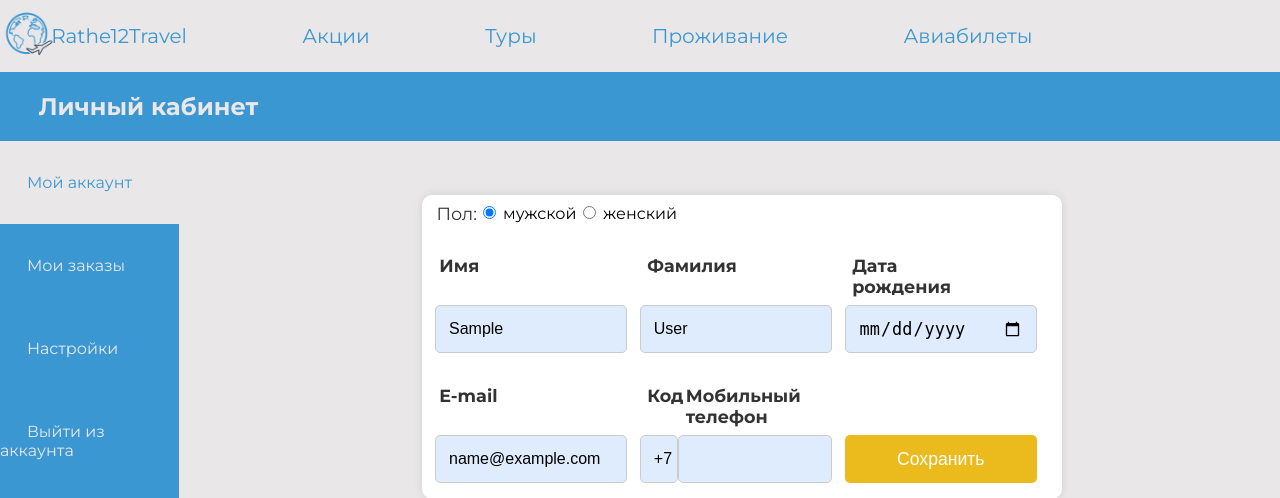
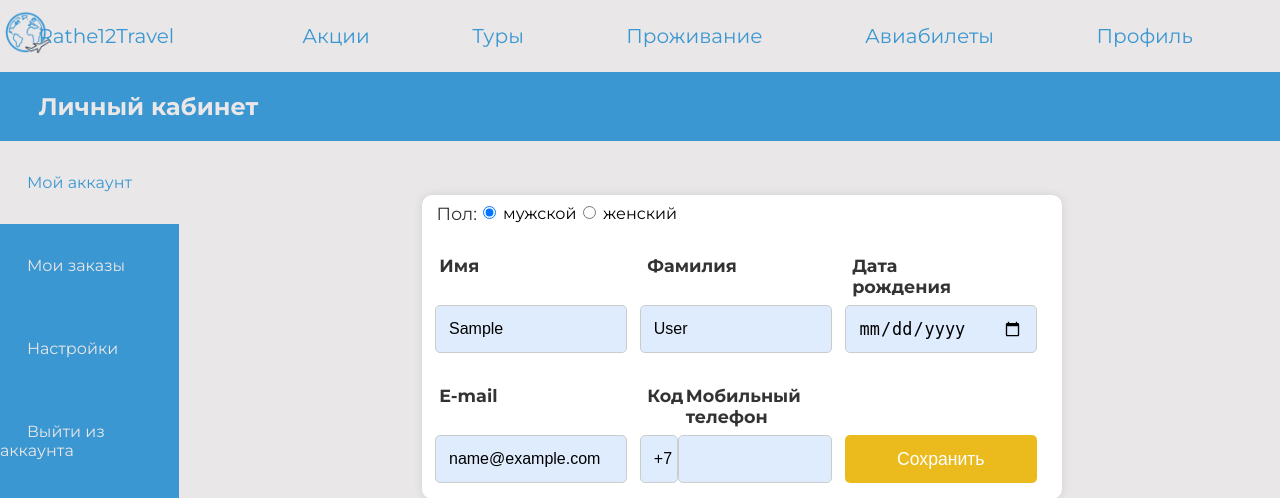
Before and after one commit to rathe12/tourism_website, a Flask app: a page that uses app/templates/base.html in a window 1280 px wide. Shown: the top 498 px of the page. Run offline with Flask 3, Linux system fonts and the light colour scheme; the visitor is signed in with stand-in values (Sample User, id 1).

Commit message:
top menu fixed

```diff
--- a/app/static/css/style.css
+++ b/app/static/css/style.css
@@ -22,7 +22,6 @@
 ul.mainmenu {
     list-style: none;
     background: #E9E7E7;
-    height: 9vh;
     margin: 0;
     padding: 0;
     font-size: 20px;
@@ -31,13 +30,27 @@
 
 .anotherli{
     float:left;
-    margin: 3vh 4vw 0 5vw;
+    padding-top: 3vh;
+    padding-bottom: 3vh;
+    padding-left: 4vw;
+    padding-right: 4vw;
+}
+
+.selected_anotherli{
+    float:left;
+    padding-top: 3vh;
+    padding-bottom: 3vh;
+    padding-left: 4vw;
+    padding-right: 4vw;
+    color: #E9E7E7;
+    background-color: #3A97D2;
 }
 
 .liname{
     float:left;
-    margin: 3vh 4vw 0 5vw;
-    margin-left: -6vw;
+    margin-top: 3vh;
+    margin-left: -7vw;
+    margin-right: 6vw;
     padding: 0;
     color: #3A97D2;
 }
@@ -59,9 +72,9 @@
     height: 100%;
 
 }
-img.logo {
+.logo {
     padding-top: 0.5vh;
-    height: 80%;
+    height: 7vh;
     width: auto;
 }
 /* div.content{
```
